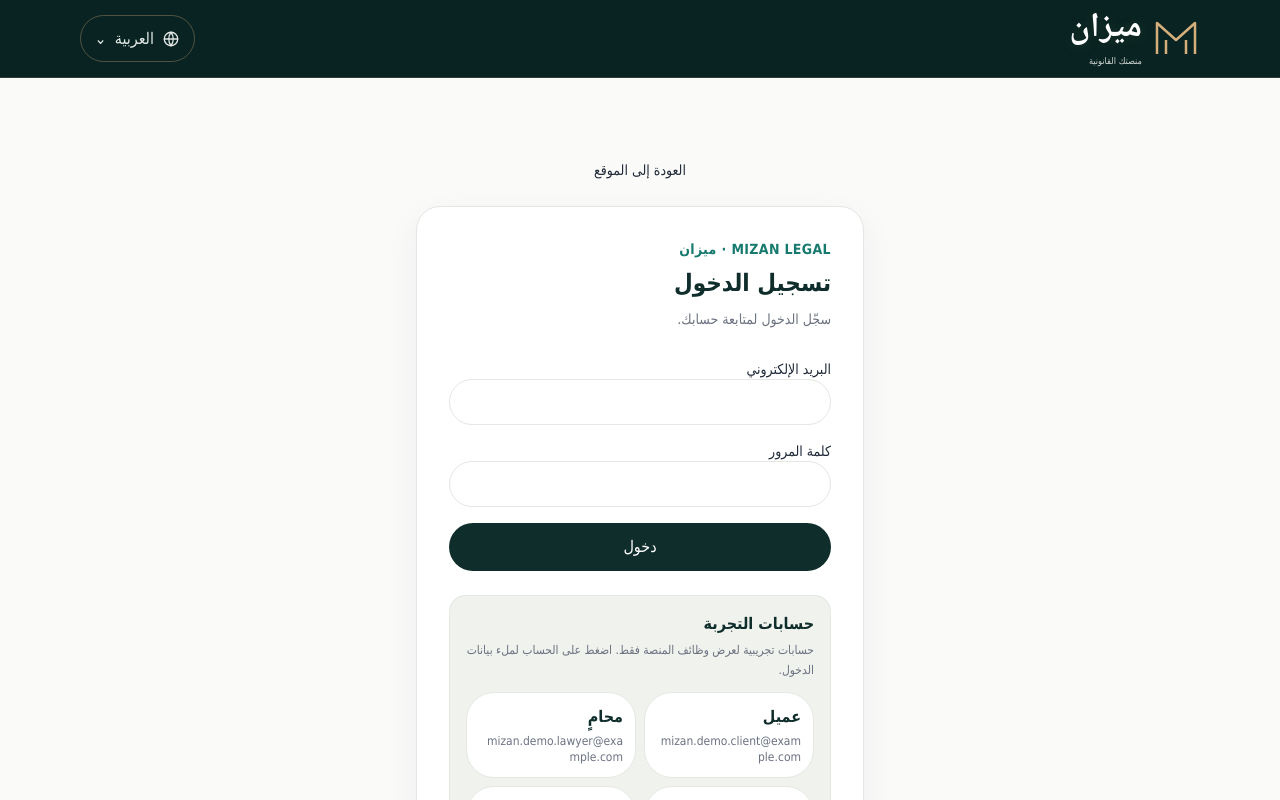
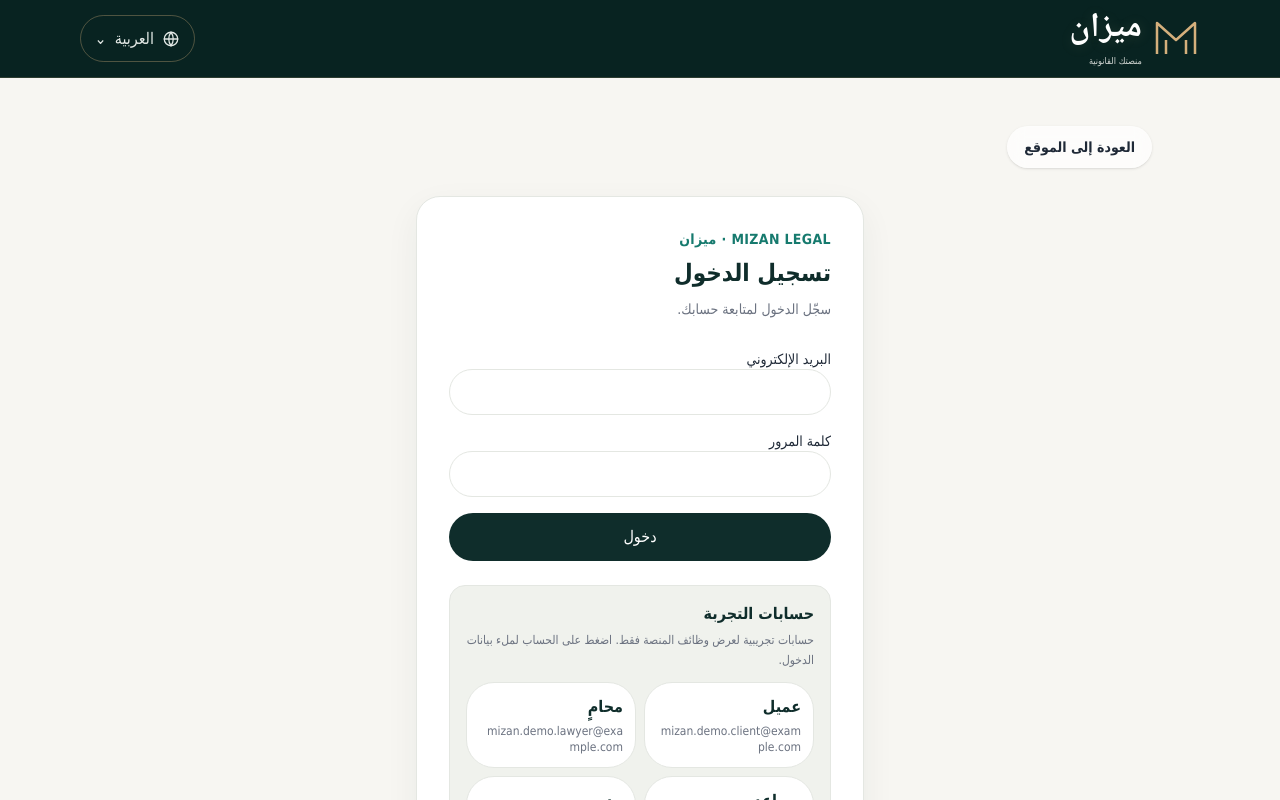
Before and after one commit to mahmoudSElsebaey/mizan-legal-platform, a Next.js app: page /ar/login in a window 1280 px wide. Shown: the top 800 px of the page. Built offline with nearby package versions, Linux system fonts and the light colour scheme; no server answers.

Commit message:
design: elevate authentication pages

```diff
--- a/src/app/[locale]/login/page.tsx
+++ b/src/app/[locale]/login/page.tsx
@@ -20,9 +20,9 @@
   ] : [];
 
   return (
-    <main className="min-h-[70vh] bg-stone-50 px-4 py-14 sm:py-20">
-      <div className="mx-auto mb-6 max-w-md text-center">
-        <a href={`/${locale}`} className="text-sm font-medium text-stone-600 underline-offset-4 hover:text-amber-800 hover:underline">
+    <main className="mizan-auth-page min-h-screen px-4 py-8 sm:py-12">
+      <div className="mizan-auth-back mx-auto mb-7 w-full max-w-5xl">
+        <a href={`/${locale}`} className="inline-flex items-center gap-2 rounded-full border border-white/15 bg-white/70 px-4 py-2.5 text-sm font-semibold text-[#0f2d2b] shadow-sm backdrop-blur transition hover:-translate-y-0.5 hover:bg-white">
           {locale === "ar" ? "العودة إلى الموقع" : "Back to website"}
         </a>
       </div>
```
